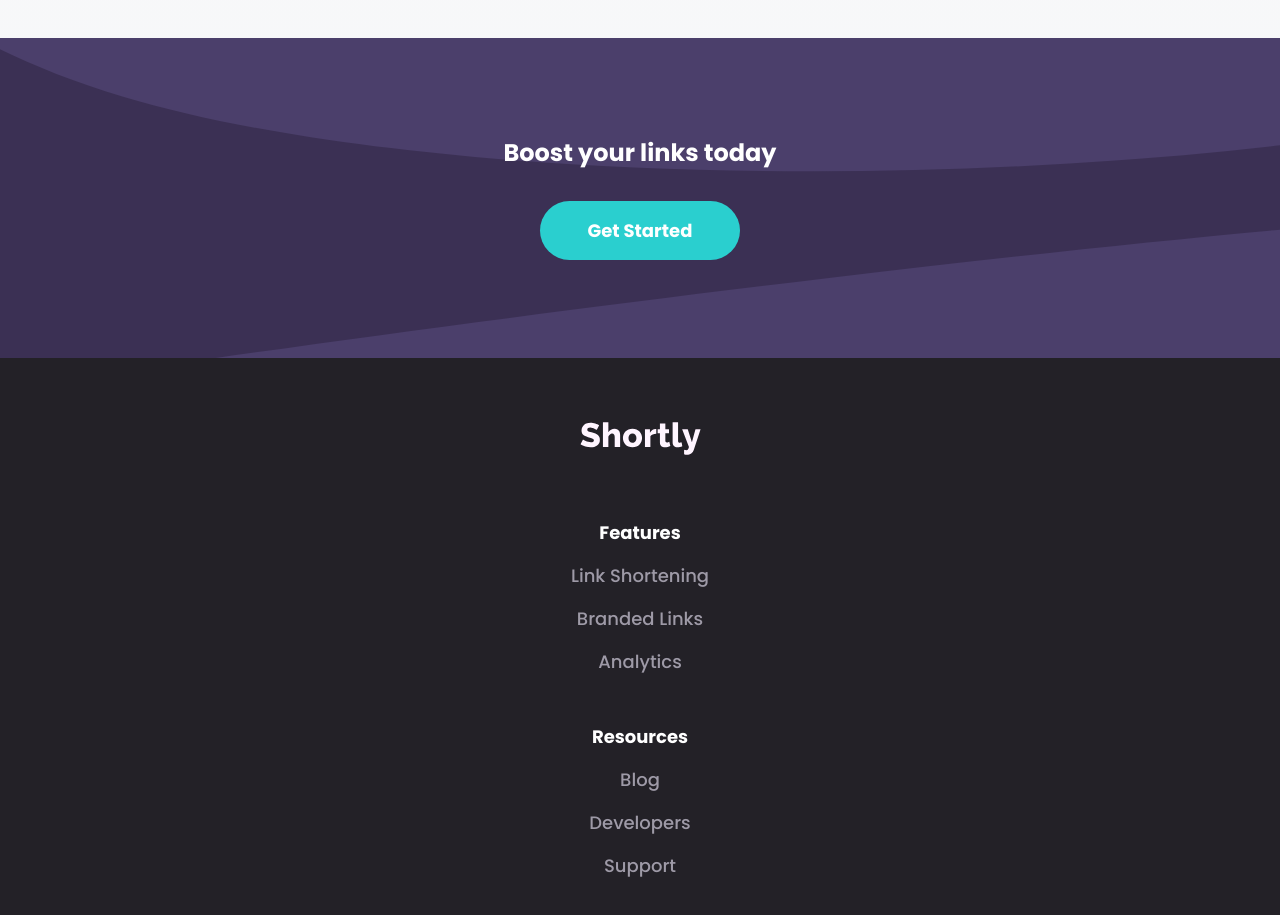
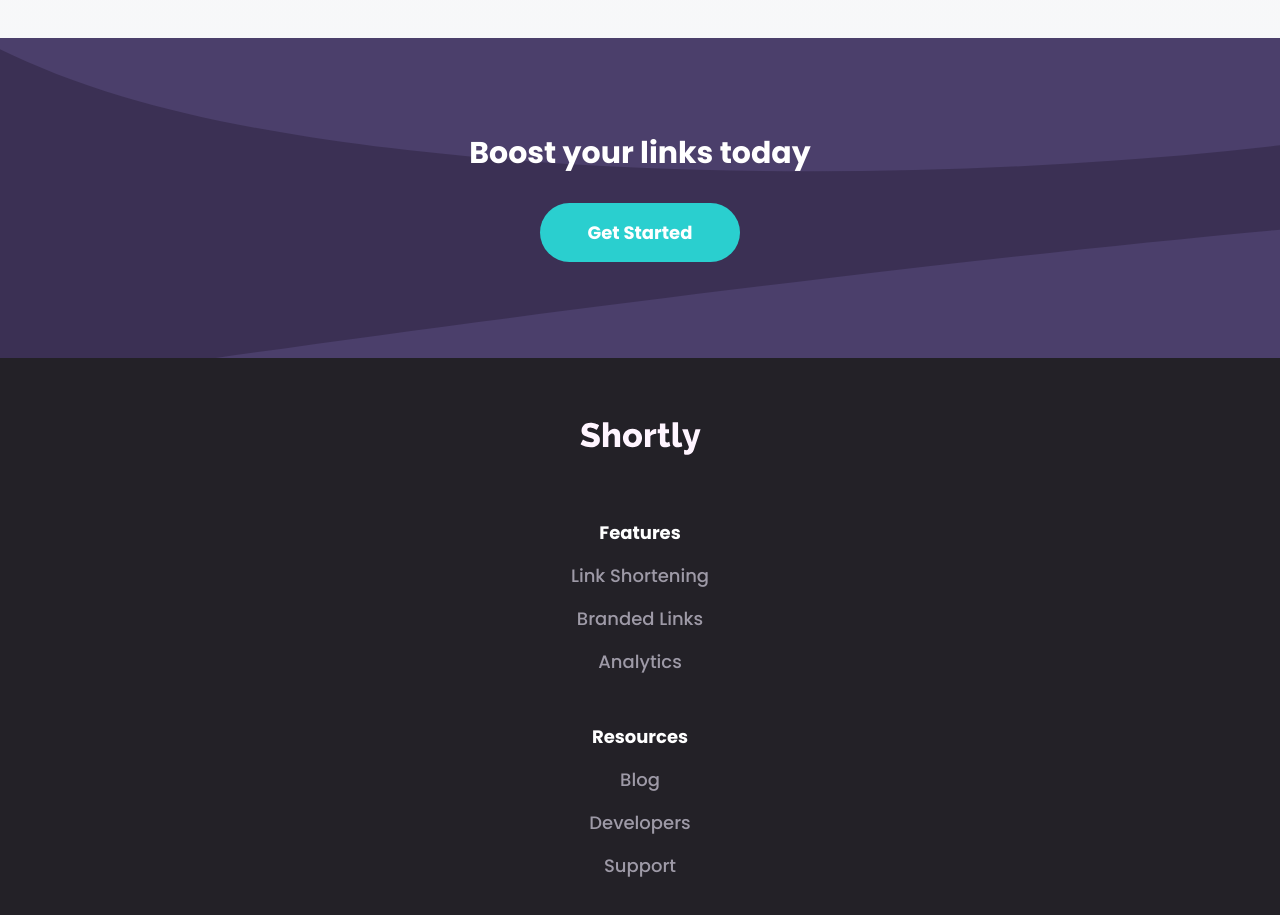
Before and after one commit to mkgwar/shortly-app, a React (Create React App) app: page / in a window 1280 px wide. Shown: the part 2380-3295 px from the top of the page. Built offline with nearby package versions, Linux system fonts and the light colour scheme.

Commit message:
text size update again

```diff
--- a/src/App.js
+++ b/src/App.js
@@ -130,7 +130,7 @@ const Boost = () => {
         alt="boost"
         className="absolute h-full w-full pointer-events-none"
       />
-      <h1 className="z-10 text-2xl text-white font-black">
+      <h1 className="z-10 text-3xl text-white font-black">
         Boost your links today
       </h1>
       <button className="z-10 rounded-full mt-8">Get Started</button>
@@ -167,4 +167,5 @@ const Footer = () => {
     </footer>
   );
 };
+
 export default App;
```
